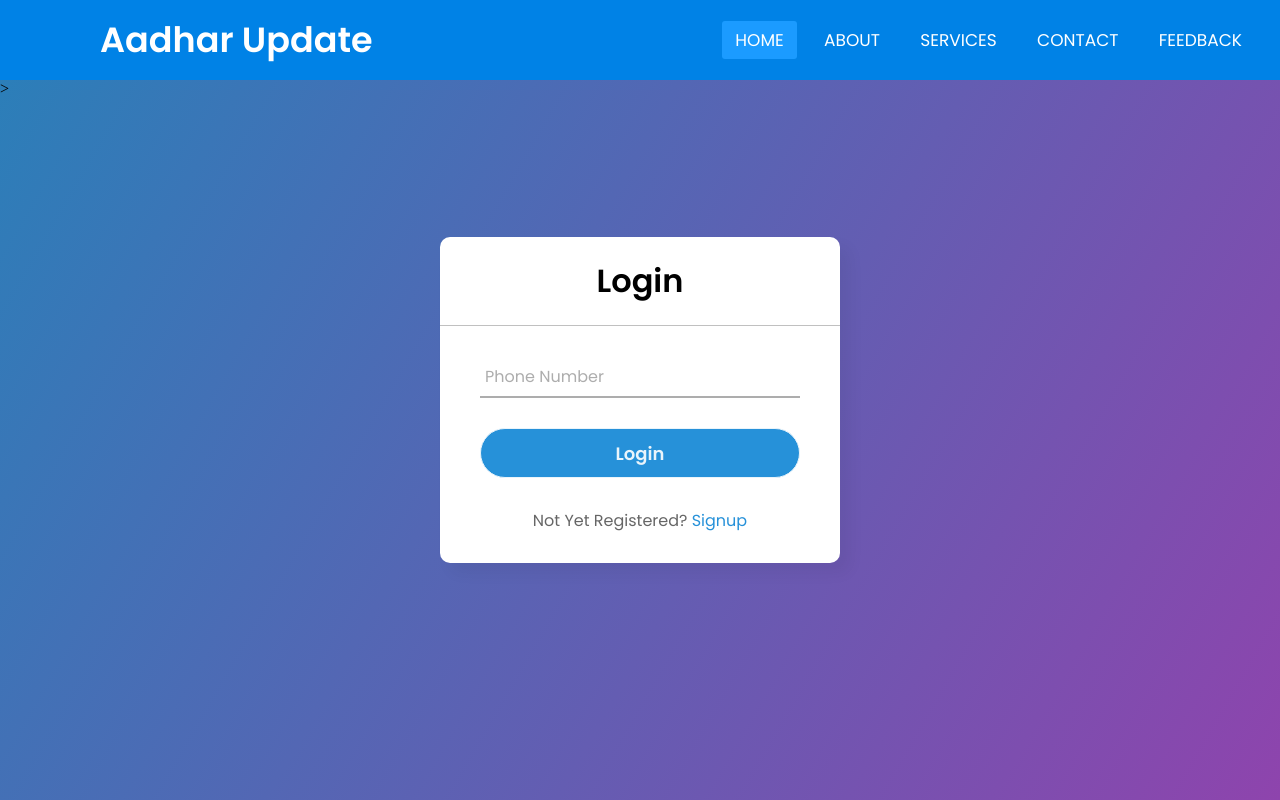
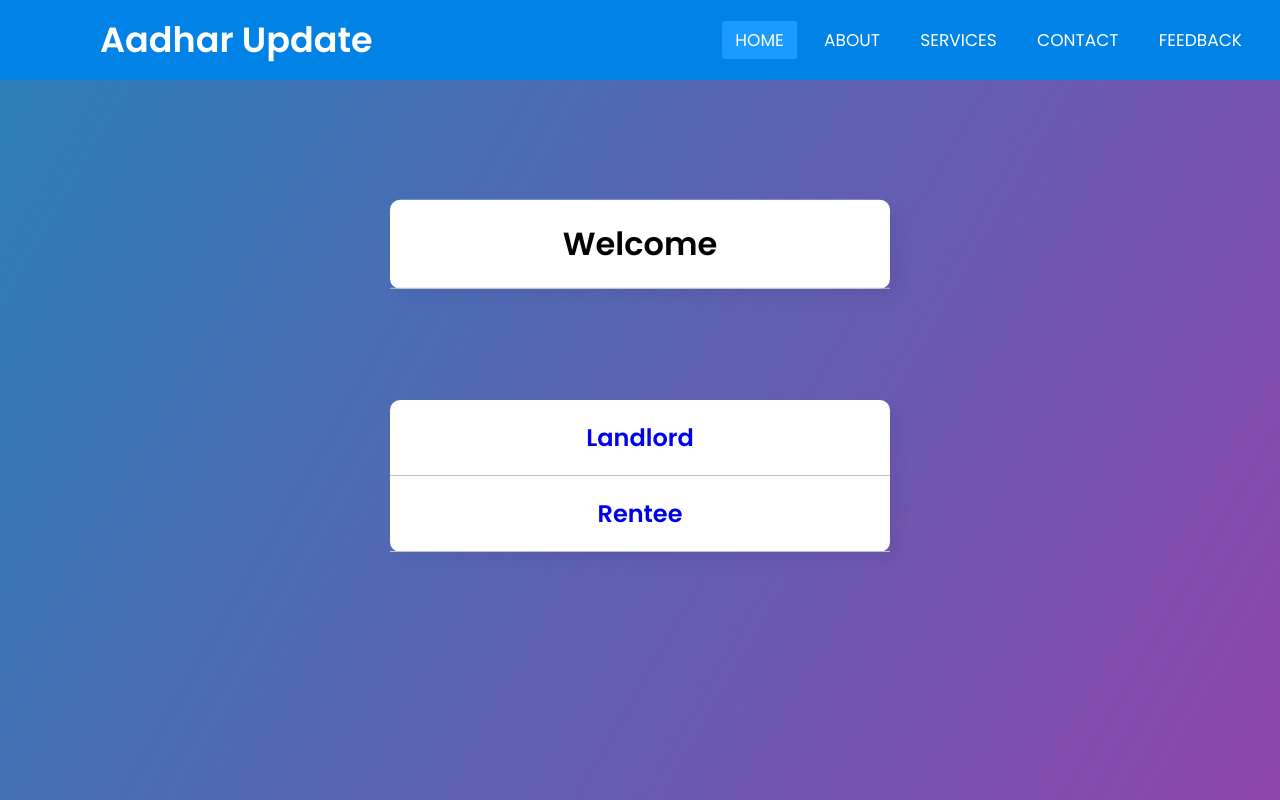
Before and after one commit to cursed-halo/aadhar-hackathon-21, a plain HTML site: page index.html in a window 1280 px wide. Drawn offline with Linux system fonts and the light colour scheme.

Commit message:
fixed index.html a bit, needs adjustments

```diff
--- a/index.html
+++ b/index.html
@@ -29,21 +29,17 @@
         <li><a href="#">Feedback</a></li>
       </ul>
     </nav>
-    <!--End of navigation and links-->>
+    <!--End of navigation and links-->
     <div class="center">
-      <h1>Login</h1>
-      <form method="post">
-        <div class="txt_field">
-          <input type="password" required />
-          <span></span>
-          <label>Phone Number</label>
-        </div>
-
-        <input type="submit" value="Login" />
-        <div class="signup_link">
-          Not Yet Registered? <a href="signup.html">Signup</a>
-        </div>
-      </form>
+      <h1>Welcome</h1>
+    </div>
+    <div class="center-2">
+      <a href="landlord.html">
+        <h2>Landlord</h2>
+      </a>
+      <a href="rentee.html">
+        <h2>Rentee</h2>
+      </a>
     </div>
   </body>
 </html>
--- a/style.css
+++ b/style.css
@@ -16,13 +16,30 @@ body{
   position: absolute;
   top: 50%;
   left: 50%;
-  transform: translate(-50%, -50%);
-  width: 400px;
+  transform: translate(-50%, -225%);
+  width: 500px;
+  background: white;
+  border-radius: 10px;
+  box-shadow: 10px 10px 15px rgba(0,0,0,0.05);
+}
+
+.center-2{
+  position: absolute;
+  top: 50%;
+  left: 50%;
+  transform: translate(-50%, 0%);
+  width: 500px;
   background: white;
   border-radius: 10px;
   box-shadow: 10px 10px 15px rgba(0,0,0,0.05);
 }
 .center h1{
+  text-align: center;
+  padding: 20px 0;
+  border-bottom: 1px solid silver;
+}
+
+.center-2 h2{
   text-align: center;
   padding: 20px 0;
   border-bottom: 1px solid silver;
```
